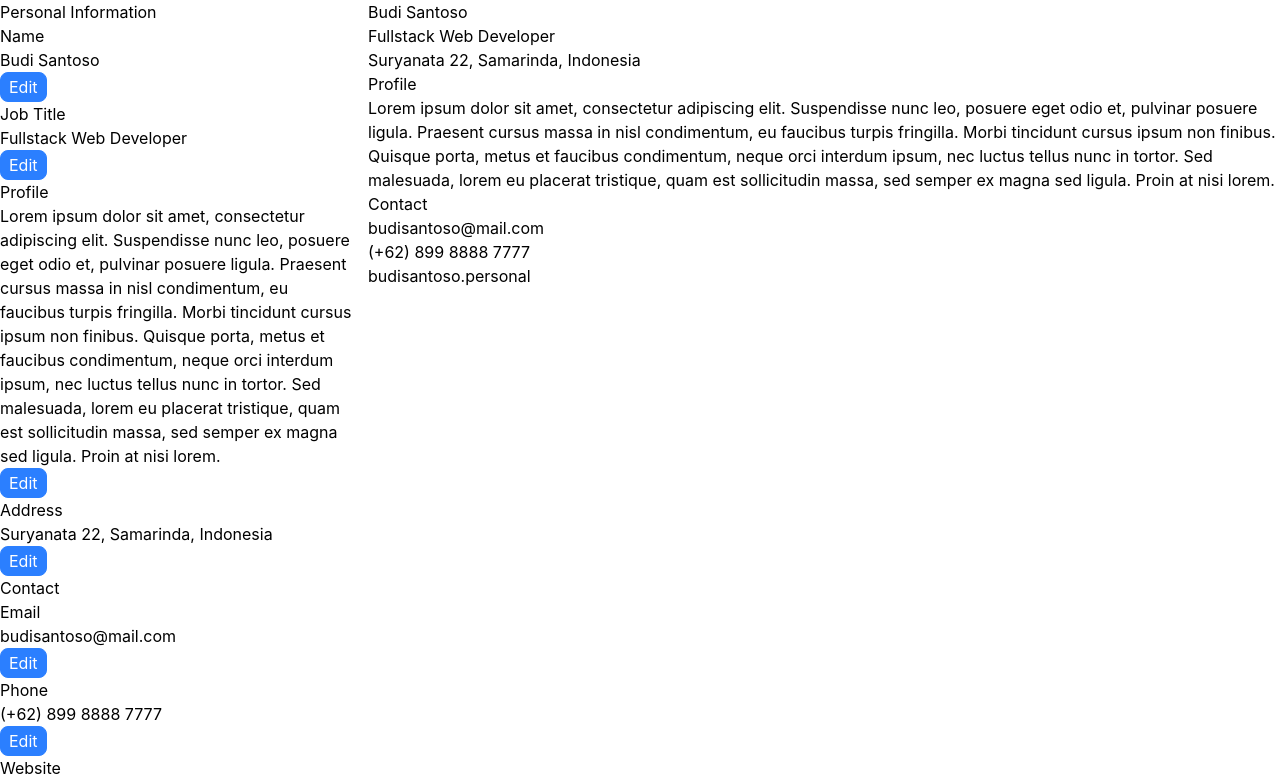
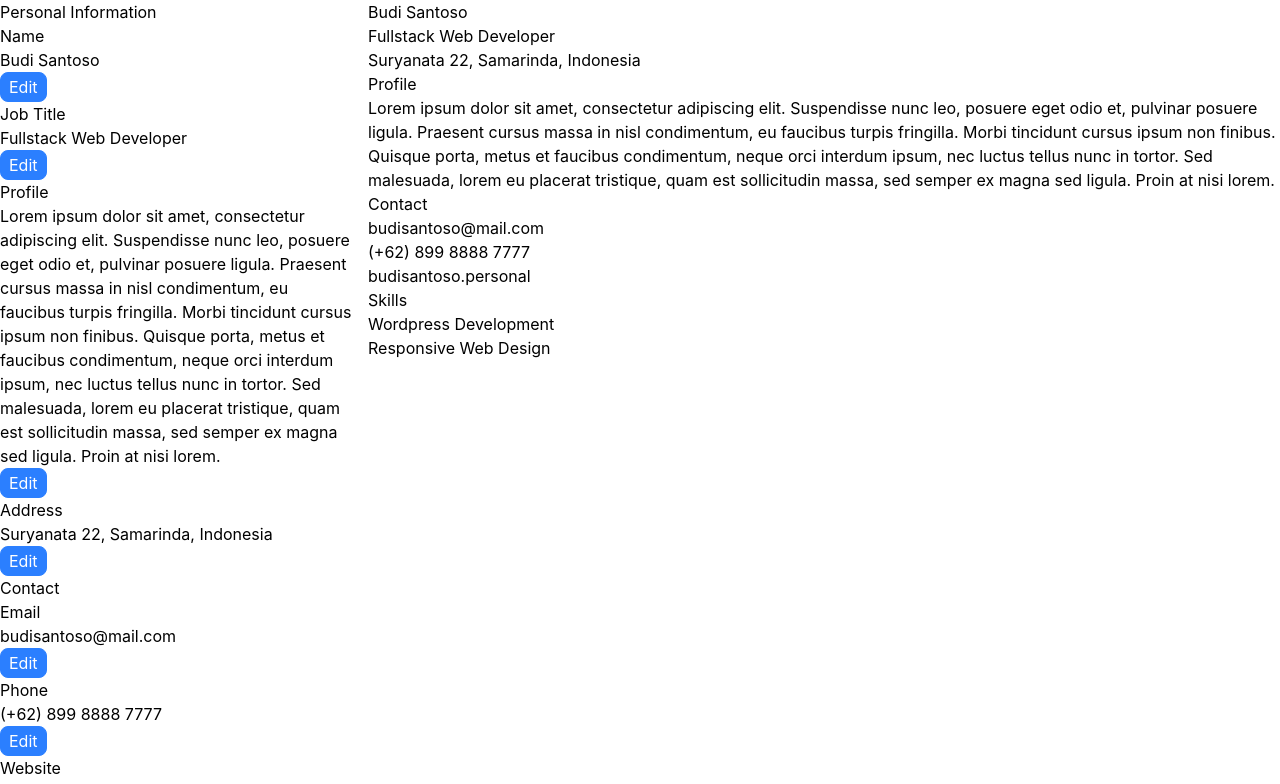
Before and after one commit to roaayala/cv-builder, a React (Vite) app: page / in a window 1280 px wide. Shown: the top 784 px of the page. Built offline with nearby package versions, Linux system fonts and the light colour scheme.

Commit message:
Skill: template done

```diff
--- a/src/components/Resume.jsx
+++ b/src/components/Resume.jsx
@@ -1,6 +1,7 @@
 import Contact from "./resumes/Contact";
 import Header from "./resumes/Header";
 import Profile from "./resumes/Profile";
+import Skill from "./resumes/Skill";
 
 export default function Resume({ information }) {
   return (
@@ -8,6 +9,7 @@ export default function Resume({ information }) {
       <Header infomartion={information} />
       <Profile information={information} />
       <Contact information={information} />
+      <Skill information={information} />
     </div>
   );
 }
--- a/src/components/resumes/Skill.jsx
+++ b/src/components/resumes/Skill.jsx
@@ -0,0 +1,13 @@
+export default function Skill({ information }) {
+  const { skills } = information;
+  return (
+    <div>
+      <h2>{skills.length > 1 ? "Skills" : "Skill"}</h2>
+      <ul>
+        {skills.map((skill) => (
+          <li>{skill.name}</li>
+        ))}
+      </ul>
+    </div>
+  );
+}
```
